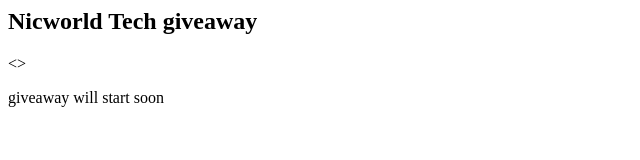
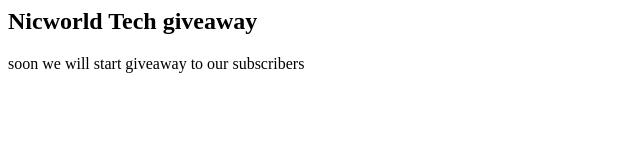
Before and after one commit to NICNIC9876/giveaway, a plain HTML site: page index.html in a window 1280 px wide. Shown: the whole page, without its empty margins (0-640 px from the left). Drawn offline with Linux system fonts and the light colour scheme.

Commit message:
Update index.html

```diff
--- a/index.html
+++ b/index.html
@@ -1,8 +1,8 @@
 <article>
   <header>
     <h1>Nicworld Tech giveaway</h1>
-    <>
-    <p></p>
+
+    <p>soon we will start giveaway to our subscribers</p>
   </header>
-  <p>giveaway will start soon</p>
+  <p></p>
 </article>
```
